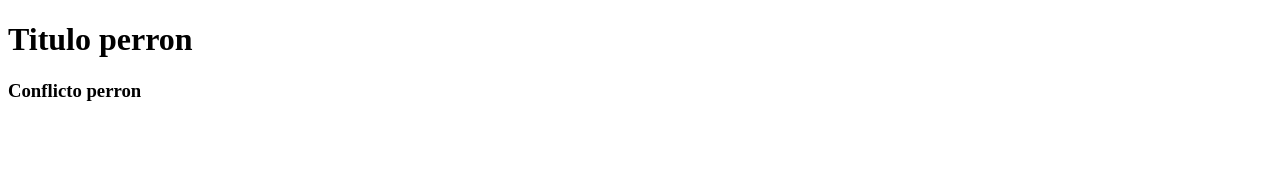
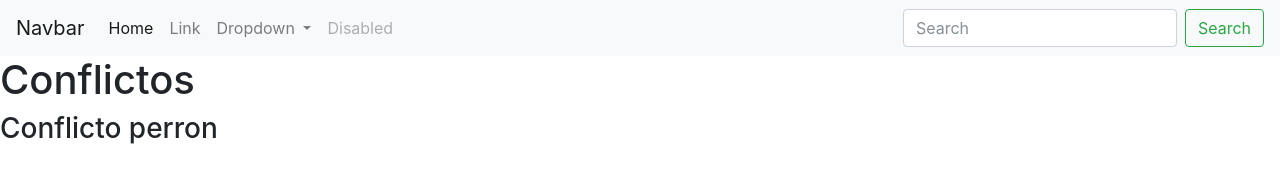
Before and after one commit to DanyelMiranda/DanielGit, a plain HTML site: page index.html in a window 1280 px wide. Drawn offline with nearby package versions, Linux system fonts and the light colour scheme.

Commit message:
Agregue barra de navegacion y modiique el color de el titulo

```diff
--- a/index.html
+++ b/index.html
@@ -3,11 +3,50 @@
 <head>
 	<meta charset="utf-8">
 	<title>Prueba Git</title>
-	<link rel="stylesheet" type="text/css" href="">
+	<link rel="stylesheet" type="text/css" href="main.css">
+	<link rel="stylesheet" href="https://maxcdn.bootstrapcdn.com/bootstrap/4.0.0-beta.2/css/bootstrap.min.css" integrity="sha384-PsH8R72JQ3SOdhVi3uxftmaW6Vc51MKb0q5P2rRUpPvrszuE4W1povHYgTpBfshb" crossorigin="anonymous">
+<script src="https://maxcdn.bootstrapcdn.com/bootstrap/4.0.0-beta.2/js/bootstrap.min.js" integrity="sha384-alpBpkh1PFOepccYVYDB4do5UnbKysX5WZXm3XxPqe5iKTfUKjNkCk9SaVuEZflJ" crossorigin="anonymous"></script>
 </head>
 <body>
-	<h1 style="color: solid red;">Titulo perron</h1>
+<nav class="navbar navbar-expand-lg navbar-light bg-light">
+  <a class="navbar-brand" href="#">Navbar</a>
+  <button class="navbar-toggler" type="button" data-toggle="collapse" data-target="#navbarSupportedContent" aria-controls="navbarSupportedContent" aria-expanded="false" aria-label="Toggle navigation">
+    <span class="navbar-toggler-icon"></span>
+  </button>
+
+  <div class="collapse navbar-collapse" id="navbarSupportedContent">
+    <ul class="navbar-nav mr-auto">
+      <li class="nav-item active">
+        <a class="nav-link" href="#">Home <span class="sr-only">(current)</span></a>
+      </li>
+      <li class="nav-item">
+        <a class="nav-link" href="#">Link</a>
+      </li>
+      <li class="nav-item dropdown">
+        <a class="nav-link dropdown-toggle" href="#" id="navbarDropdown" role="button" data-toggle="dropdown" aria-haspopup="true" aria-expanded="false">
+          Dropdown
+        </a>
+        <div class="dropdown-menu" aria-labelledby="navbarDropdown">
+          <a class="dropdown-item" href="#">Action</a>
+          <a class="dropdown-item" href="#">Another action</a>
+          <div class="dropdown-divider"></div>
+          <a class="dropdown-item" href="#">Something else here</a>
+        </div>
+      </li>
+      <li class="nav-item">
+        <a class="nav-link disabled" href="#">Disabled</a>
+      </li>
+    </ul>
+    <form class="form-inline my-2 my-lg-0">
+      <input class="form-control mr-sm-2" type="search" placeholder="Search" aria-label="Search">
+      <button class="btn btn-outline-success my-2 my-sm-0" type="submit">Search</button>
+    </form>
+  </div>
+</nav>
+	<h1 style="color: solid blue;">Conflictos</h1>
 
 	<h3>Conflicto perron</h3>
 </body>
+<script src="https://code.jquery.com/jquery-3.2.1.slim.min.js" integrity="sha384-KJ3o2DKtIkvYIK3UENzmM7KCkRr/rE9/Qpg6aAZGJwFDMVNA/GpGFF93hXpG5KkN" crossorigin="anonymous"></script>
+<script src="https://cdnjs.cloudflare.com/ajax/libs/popper.js/1.12.3/umd/popper.min.js" integrity="sha384-vFJXuSJphROIrBnz7yo7oB41mKfc8JzQZiCq4NCceLEaO4IHwicKwpJf9c9IpFgh" crossorigin="anonymous"></script>
 </html>
```
